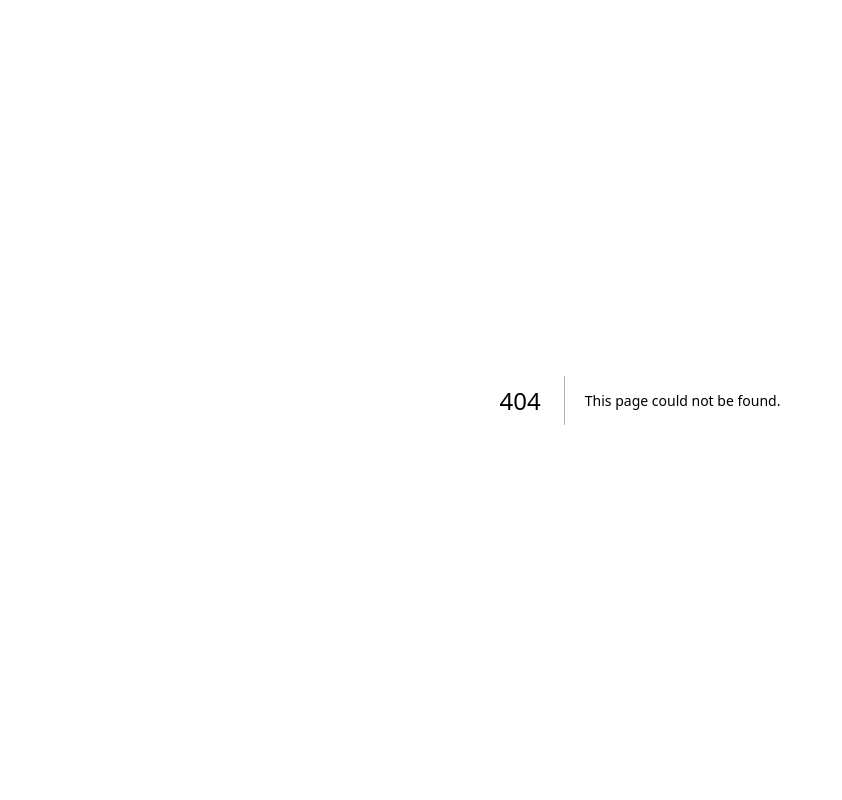
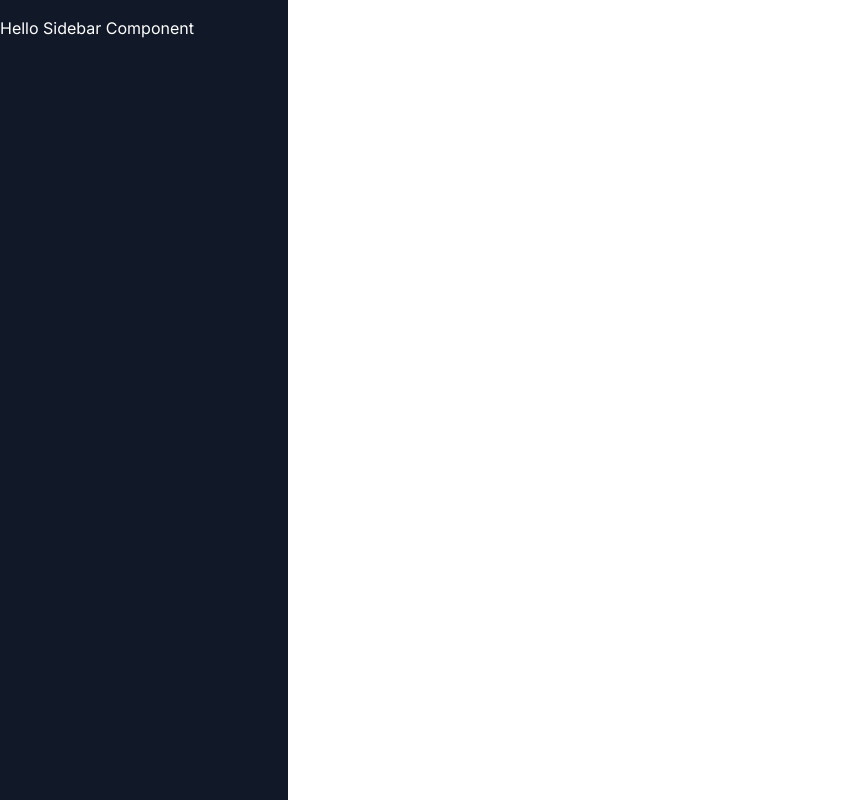
Before and after one commit to nuhptr/choicemate-sass, a Next.js app: page /dashboard in a window 1280 px wide. Before the commit this address had no page. Shown: the whole page, without its empty margins (0-842 px from the left). Built offline with nearby package versions, Linux system fonts and the light colour scheme.

Commit message:
dashboard/add layout and page

```diff
--- /dev/null
+++ b/app/(dashboard)/(routes)/dashboard/page.tsx
@@ -0,0 +1,3 @@
+export default function DashboardPage() {
+   return <section></section>
+}
--- /dev/null
+++ b/app/(dashboard)/layout.tsx
@@ -0,0 +1,17 @@
+import Navbar from "@/components/navbar"
+import Sidebar from "@/components/sidebar"
+
+export default function DashboardLayout({ children }: { children: React.ReactNode }) {
+   return (
+      <div className="relative h-full">
+         <div className="hidden h-full md:flex md:w-72 md:flex-col md:fixed md:inset-y-0 z-[80] bg-gray-900">
+            <Sidebar />
+         </div>
+
+         <main className="md:pl-72">
+            <Navbar />
+            {children}
+         </main>
+      </div>
+   )
+}
```
